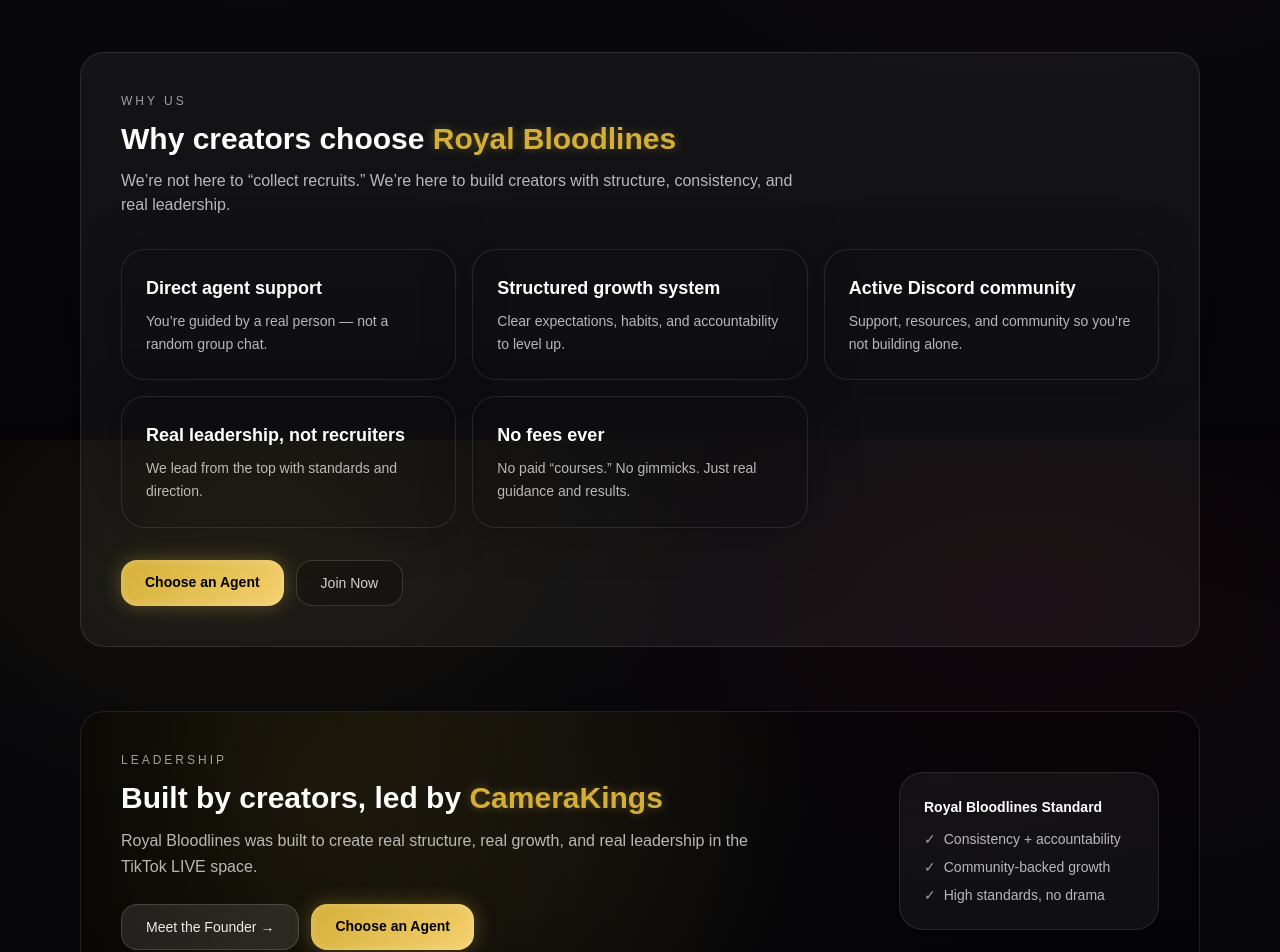
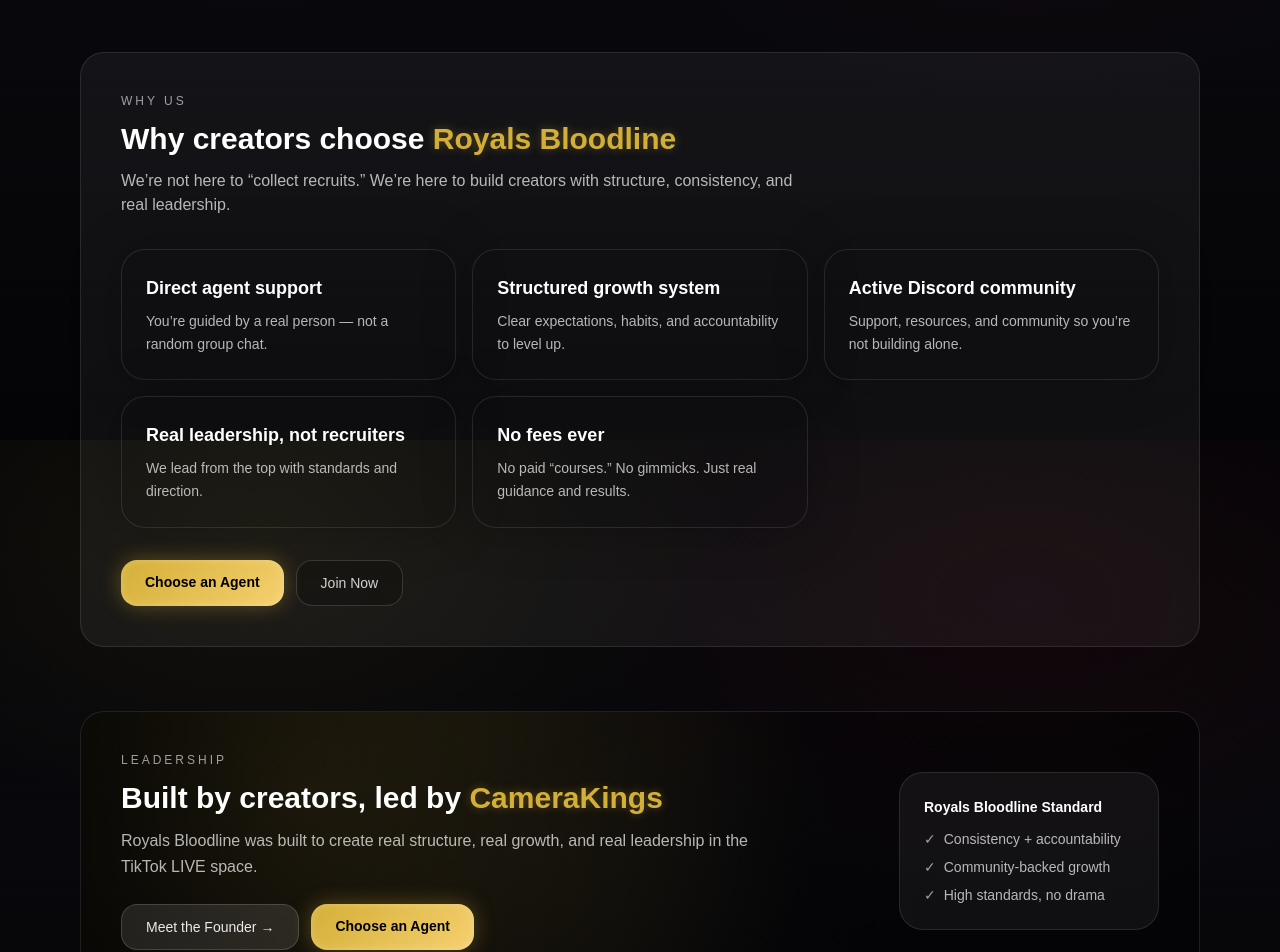
Before and after one commit to joekubitz/royal-bloodlines-site, a Next.js app: page / in a window 1280 px wide. Shown: the part 1160-2112 px from the top of the page. Built offline with nearby package versions, Linux system fonts and the light colour scheme.

Commit message:
updates to name

```diff
--- a/package.json
+++ b/package.json
@@ -1,5 +1,5 @@
 {
-  "name": "royal-bloodlines-site",
+  "name": "royals-bloodline-site",
   "version": "0.1.0",
   "private": true,
   "scripts": {
--- a/src/app/agents/[slug]/page.tsx
+++ b/src/app/agents/[slug]/page.tsx
@@ -36,7 +36,7 @@
       </Link>
 
       <div className="mt-6 rounded-3xl border border-white/10 bg-white/5 p-8 md:p-10 shadow-[0_0_80px_rgba(0,0,0,0.45)] backdrop-blur">
-        <div className="text-xs tracking-[0.25em] text-white/60">ROYAL BLOODLINES</div>
+        <div className="text-xs tracking-[0.25em] text-white/60">ROYALS BLOODLINE</div>
 
         <div className="mt-6 grid grid-cols-1 md:grid-cols-[280px_1fr] gap-8 items-start">
           <div className="w-full">
--- a/src/app/agents/page.tsx
+++ b/src/app/agents/page.tsx
@@ -22,7 +22,7 @@
 
       {/* Header */}
       <div className="text-xs tracking-[0.25em] text-white/60">
-        ROYAL BLOODLINES
+        ROYALS BLOODLINE
       </div>
 
       <div className="mt-3 flex flex-col md:flex-row md:items-end md:justify-between gap-4">
--- a/src/app/dashboard/page.tsx
+++ b/src/app/dashboard/page.tsx
@@ -50,7 +50,7 @@
   return (
     <main style={{ padding: 24, maxWidth: 1100, margin: "0 auto" }}>
       <h1 style={{ fontSize: 32, fontWeight: 900 }}>
-        Royal Bloodlines Analytics
+        Royals Bloodline Analytics
       </h1>
 
       <p style={{ opacity: 0.8, marginTop: 6 }}>
--- a/src/app/join/page.tsx
+++ b/src/app/join/page.tsx
@@ -4,10 +4,10 @@
   return (
     <main className="mx-auto max-w-6xl px-4 py-16">
       <div className="rounded-3xl border border-white/10 bg-white/5 p-8 md:p-10 shadow-[0_0_60px_rgba(0,0,0,0.35)]">
-        <div className="text-xs tracking-[0.25em] text-white/60">ROYAL BLOODLINES</div>
+        <div className="text-xs tracking-[0.25em] text-white/60">ROYALS BLOODLINE</div>
 
         <h1 className="mt-3 text-3xl md:text-5xl font-semibold">
-          Join Royal Bloodlines
+          Join Royals Bloodline
         </h1>
 
         <p className="mt-4 max-w-3xl text-white/70 leading-relaxed">
--- a/src/app/layout.tsx
+++ b/src/app/layout.tsx
@@ -16,7 +16,7 @@
 import Navbar from "@/components/Navbar";
 
 export const metadata = {
-  title: "Royal Bloodlines",
+  title: "Royals Bloodline",
   description: "Luxury creator recruiting and growth",
 };
 
--- a/src/app/leadership/page.tsx
+++ b/src/app/leadership/page.tsx
@@ -4,7 +4,7 @@
   return (
     <main className="mx-auto max-w-6xl px-4 py-16">
       <div className="text-xs tracking-[0.25em] text-white/60">
-        ROYAL BLOODLINES
+        ROYALS BLOODLINE
       </div>
 
       <h1 className="mt-3 text-4xl md:text-6xl font-semibold">
@@ -12,7 +12,7 @@
       </h1>
 
       <p className="mt-4 max-w-3xl text-white/70 leading-relaxed">
-        Royal Bloodlines is led by CameraKings.
+        Royals Bloodline is led by CameraKings.
       </p>
 
       <div className="mt-10 rounded-3xl border border-white/10 bg-white/5 p-8 md:p-10 shadow-[0_0_60px_rgba(0,0,0,0.35)]">
@@ -47,7 +47,7 @@
             </div>
 
             <div className="mt-5 text-white/75 leading-relaxed whitespace-pre-line">
-              {`CameraKings is the founder and leader of Royal Bloodlines.
+              {`CameraKings is the founder and leader of Royals Bloodline.
 
 This organization is built for creators who want structure, growth, and a real standard — without gatekeeping.
 
--- a/src/app/login/page.tsx
+++ b/src/app/login/page.tsx
@@ -41,7 +41,7 @@
 
   return (
     <main style={{ padding: "40px", maxWidth: "400px", margin: "80px auto" }}>
-      <h1 style={{ fontSize: 24, fontWeight: 800 }}>Royal Bloodlines Admin Login</h1>
+      <h1 style={{ fontSize: 24, fontWeight: 800 }}>Royals Bloodline Admin Login</h1>
 
       <input
         type="email"
--- a/src/app/page.tsx
+++ b/src/app/page.tsx
@@ -128,7 +128,7 @@
         <div className="rounded-3xl border border-white/10 bg-white/5 p-8 md:p-10">
           <div className="text-xs tracking-[0.25em] text-white/60">WHY US</div>
           <h2 className="mt-3 text-2xl md:text-3xl font-semibold">
-            Why creators choose <span className="rb-gold-text">Royal Bloodlines</span>
+            Why creators choose <span className="rb-gold-text">Royals Bloodline</span>
           </h2>
           <p className="mt-3 text-white/70 max-w-2xl">
             We’re not here to “collect recruits.” We’re here to build creators with structure,
@@ -199,7 +199,7 @@
                 <span className="rb-gold-text">CameraKings</span>
               </h2>
               <p className="mt-3 text-white/70 max-w-2xl leading-relaxed">
-                Royal Bloodlines was built to create real structure, real growth, and real
+                Royals Bloodline was built to create real structure, real growth, and real
                 leadership in the TikTok LIVE space.
               </p>
 
@@ -222,7 +222,7 @@
 
             {/* small visual card */}
             <div className="relative rounded-3xl border border-white/10 bg-white/5 p-6">
-              <div className="text-sm font-semibold">Royal Bloodlines Standard</div>
+              <div className="text-sm font-semibold">Royals Bloodline Standard</div>
               <div className="mt-3 space-y-2 text-sm text-white/70">
                 <div className="flex gap-2">
                   <span className="text-white/60">✓</span>
--- a/src/app/requirements/page.tsx
+++ b/src/app/requirements/page.tsx
@@ -25,7 +25,7 @@
           </h1>
 
           <p className="mt-6 max-w-3xl text-white/70 text-base md:text-lg leading-relaxed">
-            Royal Bloodlines is built for creators who want structure, consistency, and real progress.
+            Royals Bloodline is built for creators who want structure, consistency, and real progress.
             These requirements keep the team strong and the results predictable.
           </p>
 <div className="mt-6 rounded-3xl border border-white/10 bg-black/20 p-5 md:p-6">
@@ -36,7 +36,7 @@
   </div>
 
   <div className="mt-2 text-white/70 text-sm">
-    To be considered active in Royal Bloodlines, you must hit 12 live days and 25 total live hours.
+    To be considered active in Royals Bloodline, you must hit 12 live days and 25 total live hours.
   </div>
 </div>
           <div className="mt-10 flex flex-col sm:flex-row gap-3">
@@ -68,7 +68,7 @@
   },
   {
     title: "Location Requirement",
-    desc: "You must live in the United States or Canada to join Royal Bloodlines.",
+    desc: "You must live in the United States or Canada to join Royals Bloodline.",
     items: ["United States only", "Canada only", "No exceptions (platform + onboarding logistics)"],
   },
   {
--- a/src/components/Navbar.tsx
+++ b/src/components/Navbar.tsx
@@ -63,7 +63,7 @@
               borderRadius: 6,
             }}
           />
-          ROYAL BLOODLINES
+          ROYALS BLOODLINE
         </Link>
 
         {/* RIGHT SIDE — NAV LINKS */}
--- a/src/data/agents.ts
+++ b/src/data/agents.ts
@@ -15,7 +15,7 @@
     bioShort:
       "CEO of The Reservation helping creators grow, monetize, and find their voice.",
 
-    bio: `Hi, I'm Momma D, a TikTok agent, CEO of The Reservation, and a proud member of the Royal Bloodlines Agency.
+    bio: `Hi, I'm Momma D, a TikTok agent, CEO of The Reservation, and a proud member of the Royals Bloodline Agency.
 
 I've spent the past year helping creators grow on TikTok, and I bring over 5 years of experience in social media to the table.
 
```
Also changed, not shown: 1 other file (tests, documents, lock files or other folders).
